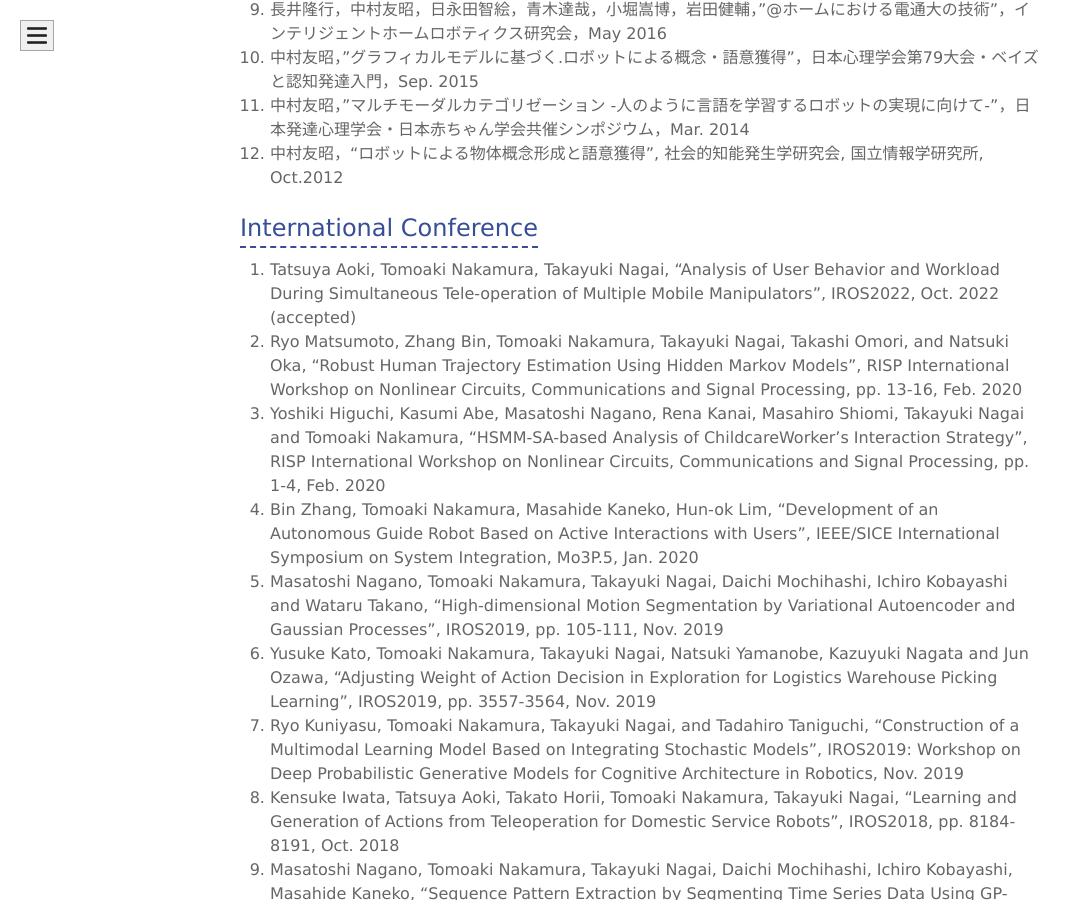
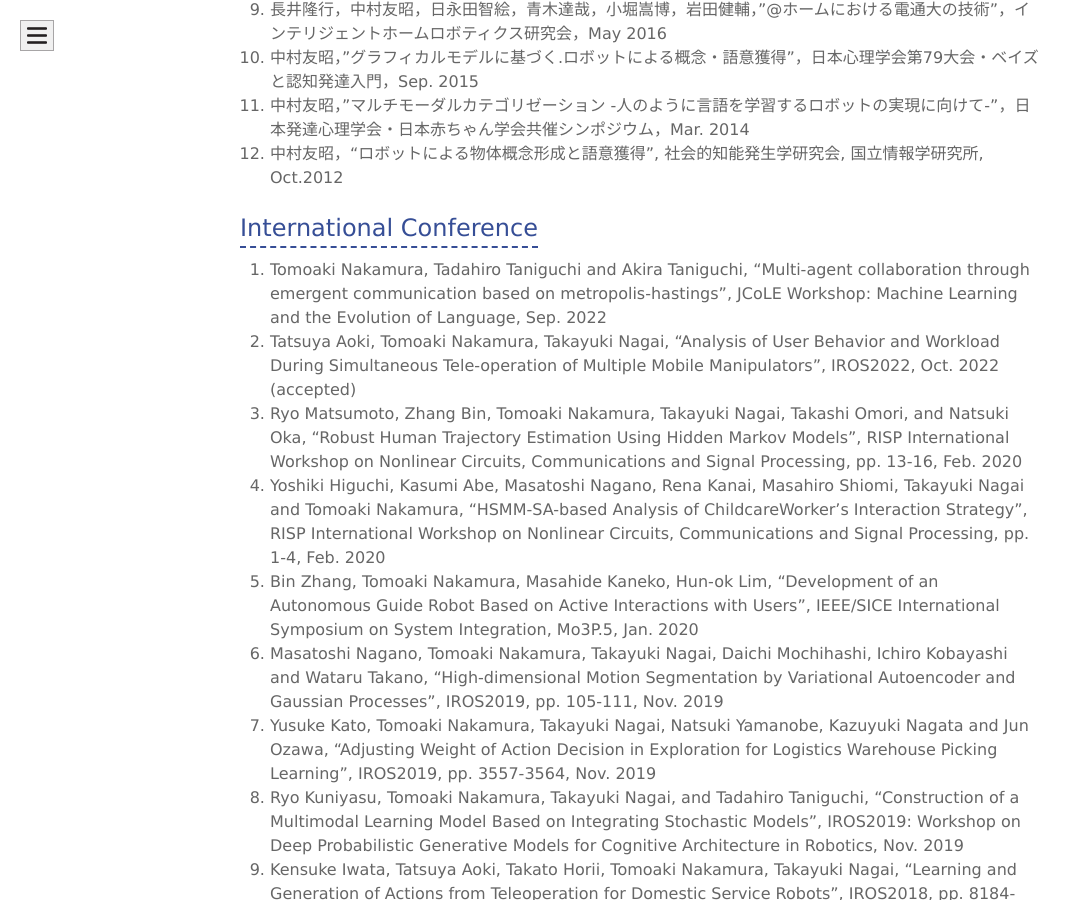
Before and after one commit to naka-lab/naka-lab.github.io, a Jekyll site: the page built from subpages/pub.md, in a window 1280 px wide and 900 px high, scrolled down 4353 px. Shown: the whole window, without its empty margins (0-1081 px from the left). Built offline with Jekyll 4.4.1, drawn with Linux system fonts in a browser that asks for light colours.

Commit message:
Update pub.md

```diff
--- a/subpages/pub.md
+++ b/subpages/pub.md
@@ -78,6 +78,7 @@ layout: default
 
 
 ## International Conference
+1. Tomoaki Nakamura, Tadahiro Taniguchi and Akira Taniguchi, "Multi-agent collaboration through emergent communication based on metropolis-hastings", JCoLE Workshop: Machine Learning and the Evolution of Language, Sep. 2022
 1. Tatsuya Aoki, Tomoaki Nakamura, Takayuki Nagai, "Analysis of User Behavior and Workload During Simultaneous Tele-operation of Multiple Mobile Manipulators", IROS2022, Oct. 2022 (accepted)
 1. Ryo Matsumoto, Zhang Bin, Tomoaki Nakamura, Takayuki Nagai, Takashi Omori, and Natsuki Oka, "Robust Human Trajectory Estimation Using Hidden Markov Models", RISP International Workshop on Nonlinear Circuits, Communications and
 Signal Processing, pp. 13-16, Feb. 2020
```
